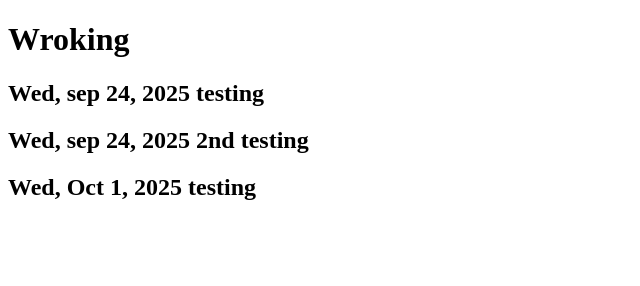
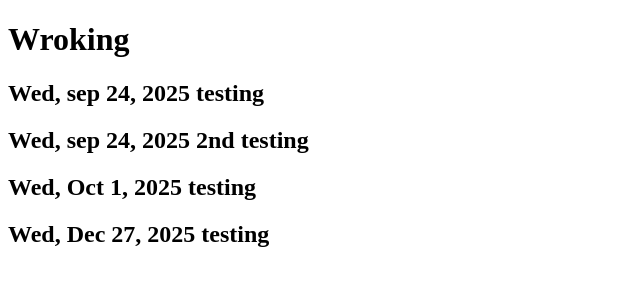
Before and after one commit to sauravkshrestha/git-test, a plain HTML site: page index.html in a window 1280 px wide. Shown: the whole page, without its empty margins (0-640 px from the left). Drawn offline with Linux system fonts and the light colour scheme.

Commit message:
Dec change

```diff
--- a/index.html
+++ b/index.html
@@ -14,5 +14,8 @@
   <div>
     <h2>Wed, Oct 1, 2025 testing</h2>
   </div>
+  <div>
+    <h2>Wed, Dec 27, 2025 testing</h2>
+  </div>
 </body>
 </html>
```
